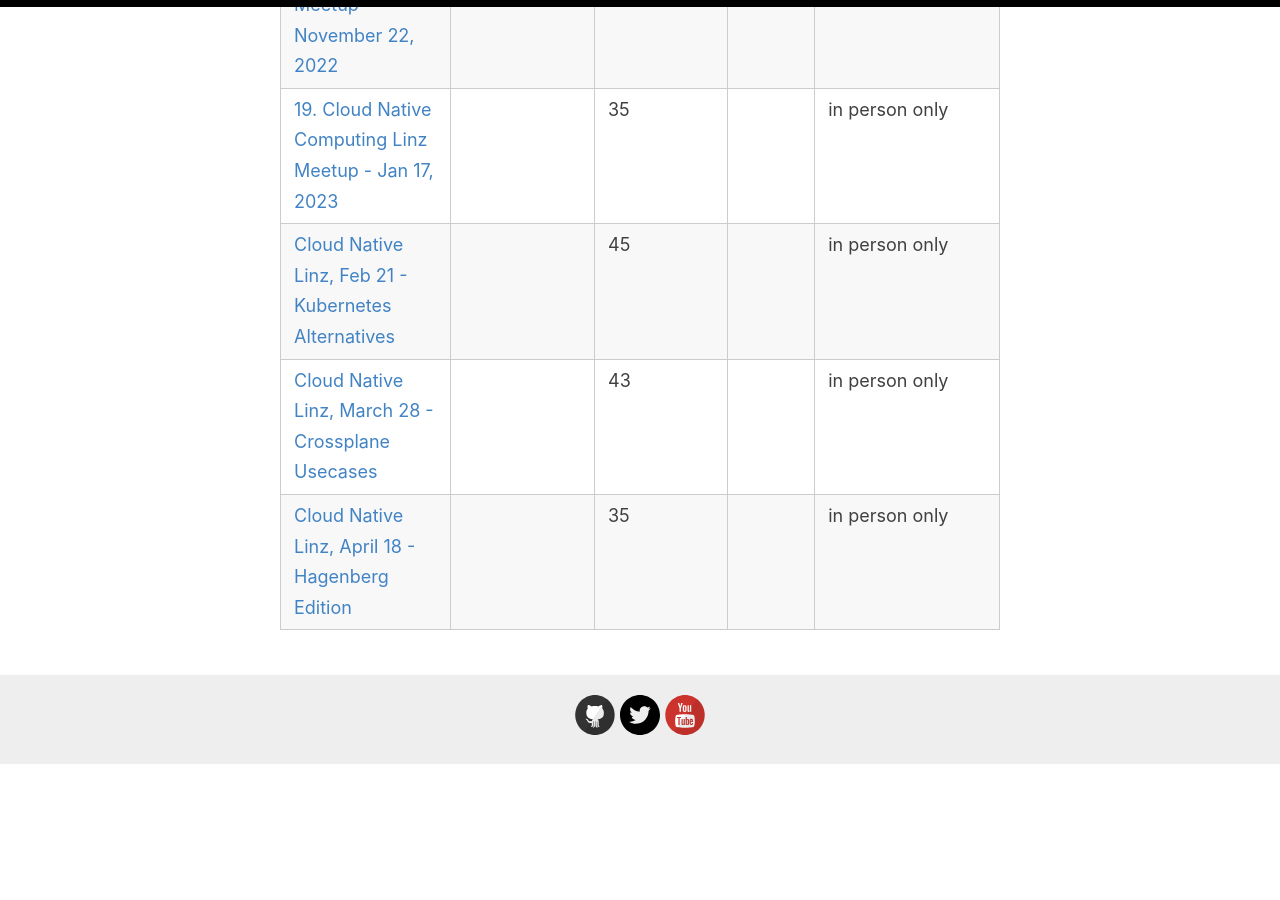
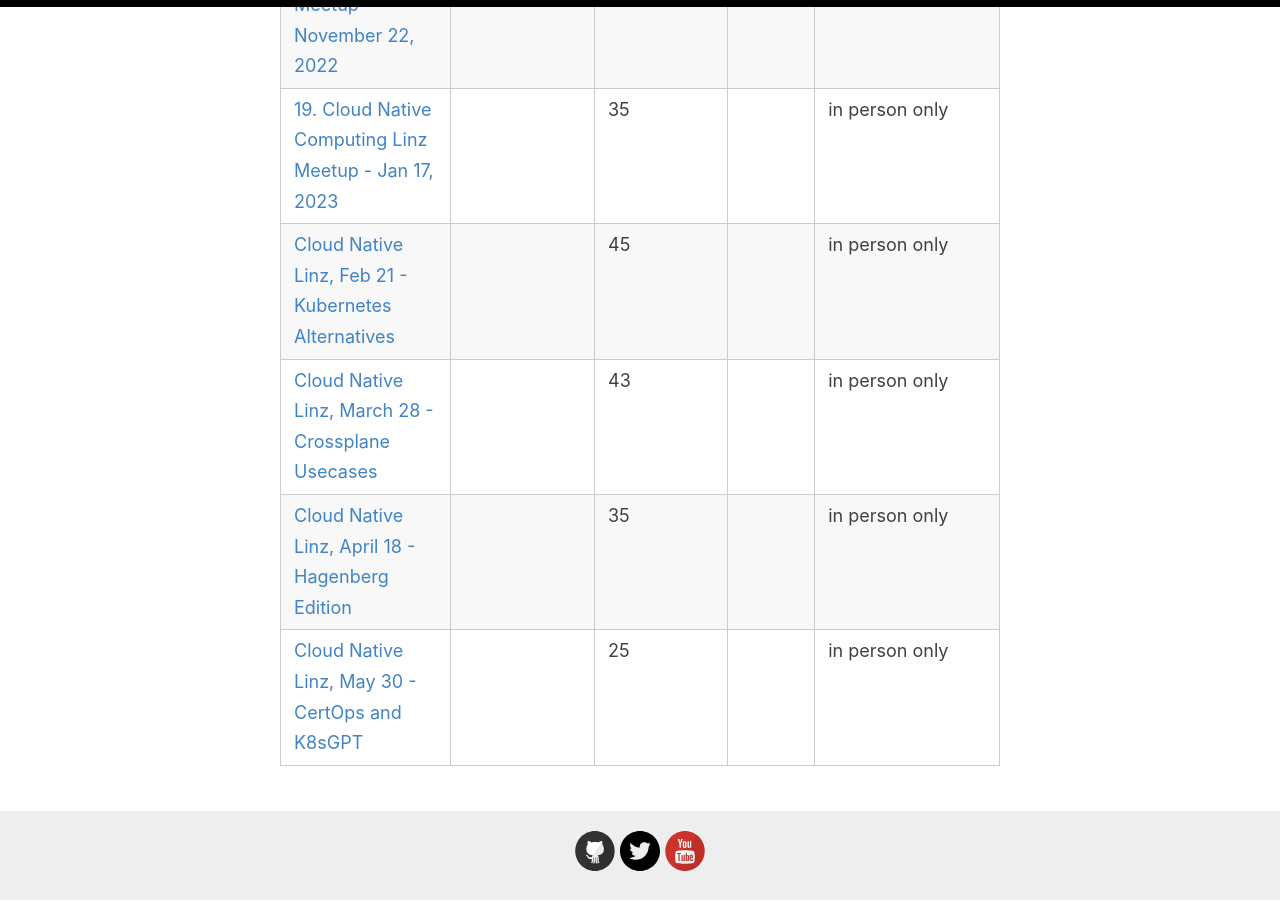
Before and after one commit to CloudNativeLinz/cloudnativelinz.github.io, a Jekyll site: the page built from _pages/sponsoring.md, in a window 1280 px wide and 900 px high, scrolled down 5182 px. Built offline with Jekyll 4.4.1, drawn with Linux system fonts in a browser that asks for light colours; before the commit the page ends 5947 px from its top, so only the background shows below that.

Commit message:
Update statistics

```diff
--- a/_pages/sponsoring.md
+++ b/_pages/sponsoring.md
@@ -56,3 +56,4 @@ We are happy to discuss further options, feel free [to reach out]({{ site.baseur
 | [Cloud Native Linz, Feb 21 - Kubernetes Alternatives](https://community.cncf.io/events/details/cncf-linz-presents-cloud-native-linz-feb-21-kubernetes-alternatives/) |  | 45 | | in person only |
 | [Cloud Native Linz, March 28 - Crossplane Usecases](https://community.cncf.io/events/details/cncf-linz-presents-cloud-native-linz-march-28-crossplane-use-cases/) |  | 43 | | in person only |
 | [Cloud Native Linz, April 18 - Hagenberg Edition](https://community.cncf.io/events/details/cncf-linz-presents-cloud-native-linz-april-18-hagenberg-edition/) |  | 35 | | in person only |
+| [Cloud Native Linz, May 30 - CertOps and K8sGPT](https://community.cncf.io/events/details/cncf-linz-presents-cloud-native-linz-may-30-troubleshooting-with-k8sgpt/) |  | 25 | | in person only |
```
